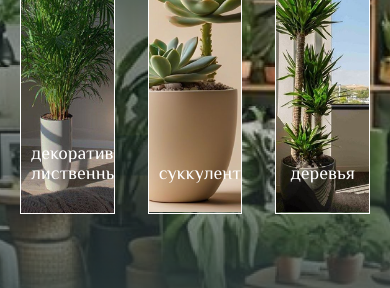
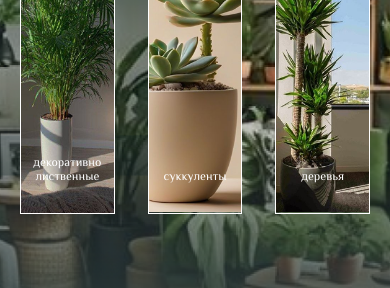
Before and after one commit to kseniadrg1-gif/flora, a React (Vite) app: page / in a window 390 px wide. Shown: the part 1340-1628 px from the top of the page. Built offline with nearby package versions, Linux system fonts and the light colour scheme; a web font is replaced by a local one.

Commit message:
адаптация

```diff
--- a/src/components/Shop/Media.css
+++ b/src/components/Shop/Media.css
@@ -96,6 +96,9 @@
 }
 
 @media (max-width: 480px) {
+  .type-text {
+    font-size: 12px !important;
+  }
   .modal-content h2 {
     font-size: 20px !important;
   }
```
